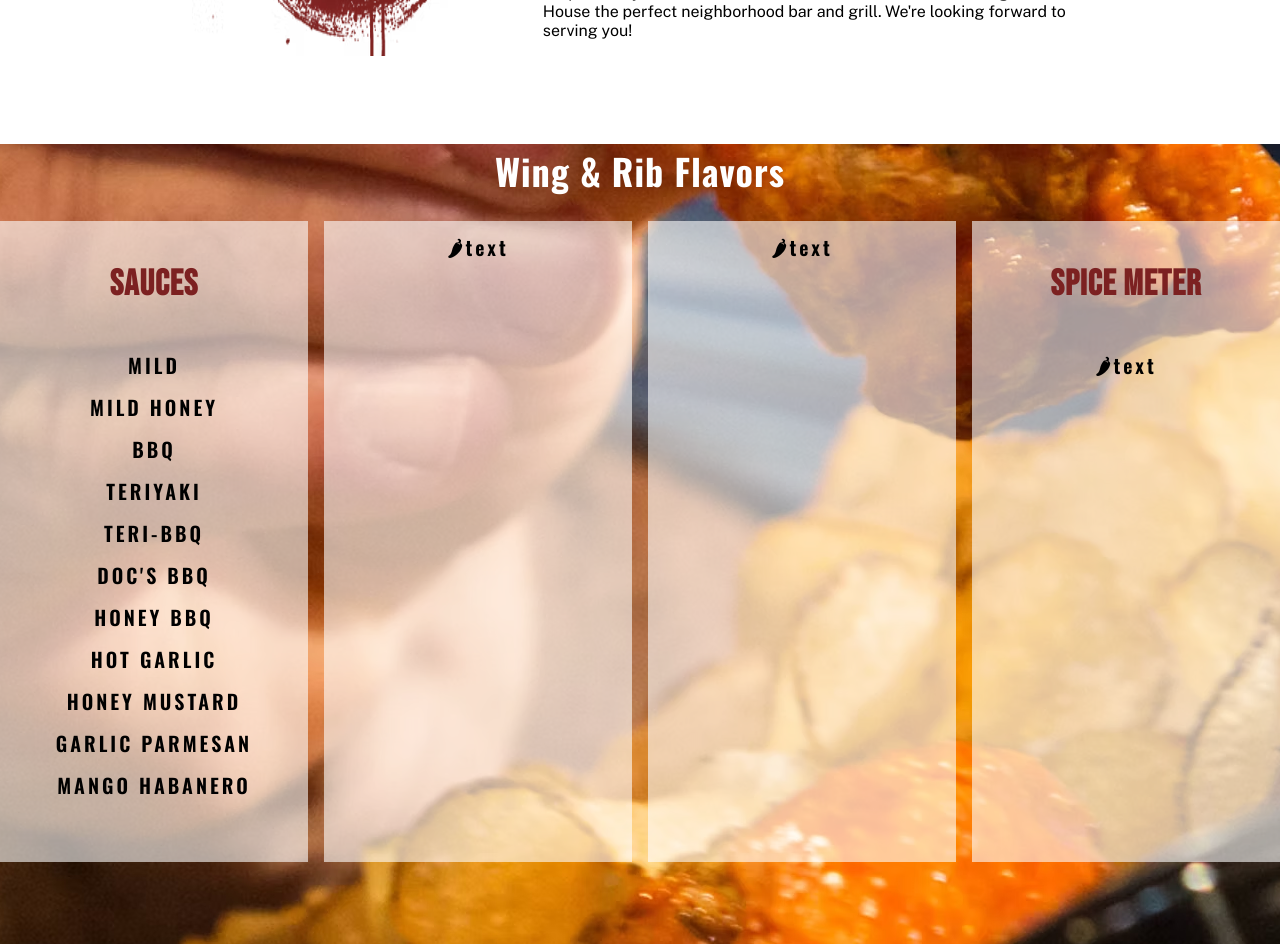
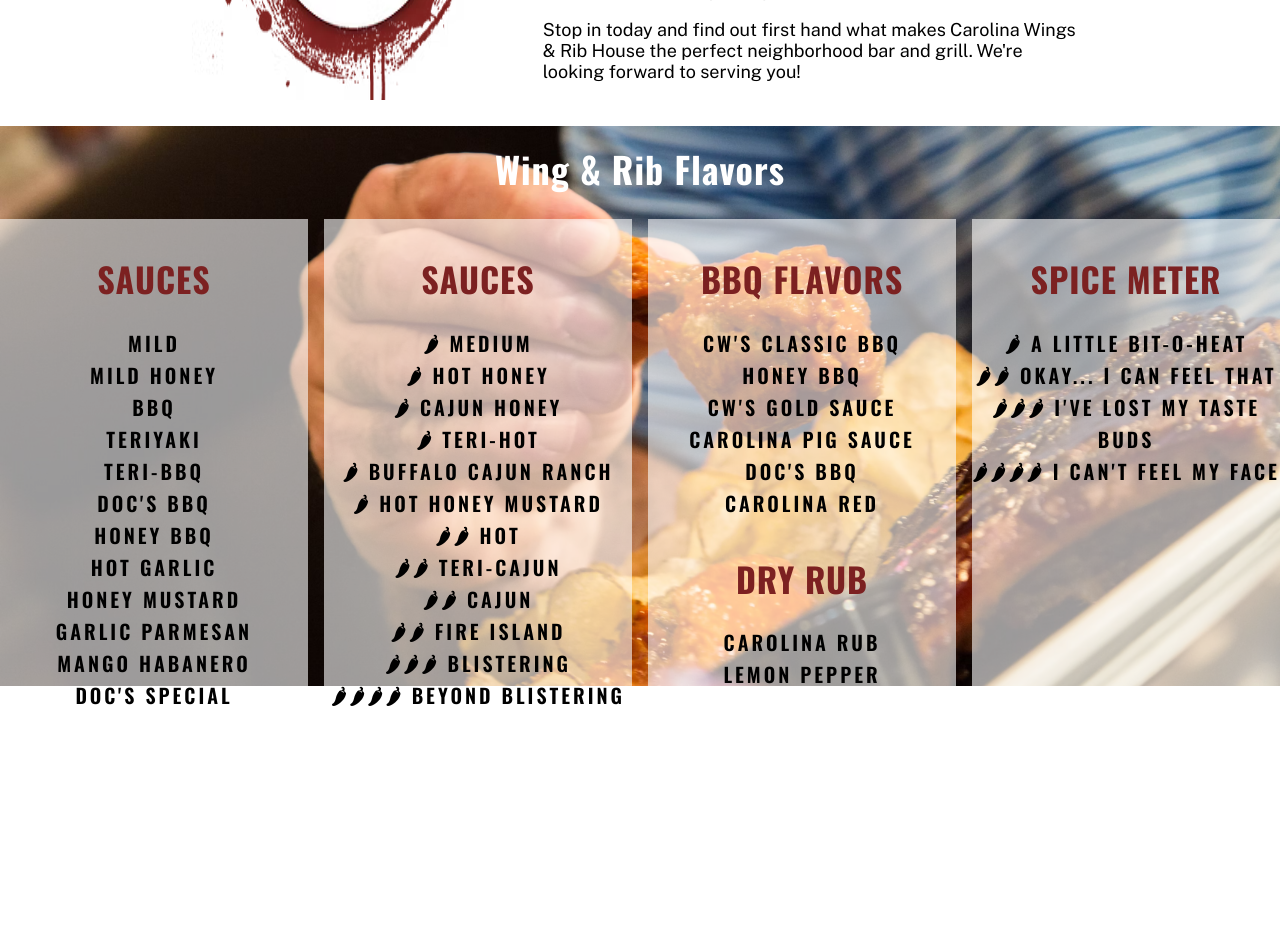
Before and after one commit to ty-bennett/carolinawings, a React (Vite) app in the folder frontend/: page / in a window 1280 px wide. Shown: the part 1700-2644 px from the top of the page. After the commit the page ends 2426 px from the top, so only its background shows below. Built offline with nearby package versions, Linux system fonts and the light colour scheme.

Commit message:
sauces section done! looking good, moving onto gift card component and map components next, then footers, then pages then a reactive section for the specials, then deployment and pipelines so that will be fun

```diff
--- a/frontend/src/components/About.module.css
+++ b/frontend/src/components/About.module.css
@@ -3,7 +3,7 @@
 @import url('https://fonts.googleapis.com/css2?family=Bebas+Neue&family=Inconsolata:wght@200..900&family=Lexend&family=Pacifico&family=Public+Sans:ital,wght@0,100..900;1,100..900&display=swap');
 
 .headercontainer {
-  margin-top: 1%;
+  padding-top: 1%;
   margin-bottom: 1%;
 }
 
@@ -19,6 +19,7 @@
   flex-direction: column;
   height: auto;
   width: 100%;
+  margin-bottom: 2%;
 }
 
 .textcontainer {
@@ -26,11 +27,11 @@
   flex-direction: row;
   margin-right: 15%;
   margin-left: 15%;
-  margin-bottom: 5%;
 }
 
 p {
   font-family: "Public Sans", arial;
+  font-size: 18px;
 }
 
 img {
--- a/frontend/src/components/Sauces.module.css
+++ b/frontend/src/components/Sauces.module.css
@@ -4,15 +4,18 @@
   font-family: "Oswald";
   font-size: 36px;
   color: white;
+  padding: 2vh 0 0 0;
 }
 
 .bgimg {
   background-image: url("/public/backgroundImages/saucesbg.jpg");
   background-repeat: no-repeat;
   background-attachment: fixed;
-  background-position: center;
-  height: 100vh;
-  width: 100%;
+  background-position-y: top;
+  background-position-x: top;
+  background-size: cover;
+  height: 70vh;
+  width: auto;
 }
 
 .contentcontainer {
@@ -31,14 +34,11 @@
 }
 
 .sauceheader {
-  font-family: "Bebas Neue";
+  font-family: "Oswald";
   color: #7c2121;
-  font-size: 36px;
-  padding: 0.5em 0 0.5em 0;
-}
-
-.saucecontainer {
-  margin-bottom: 20%;
+  font-size: 34px;
+  margin-top: 1em;
+  text-transform: uppercase;
 }
 
 .text {
@@ -47,7 +47,12 @@
   font-size: 20px;
   font-weight: 600;
   padding: 0;
-  margin: 10px 0 10px 0;
+  margin: 0;
   letter-spacing: 0.15em;
   line-height: 1.6em;
 }
+
+.saucecontainer {
+  margin: 0;
+  margin-bottom: 5%;
+}
--- a/frontend/src/components/Sauces.tsx
+++ b/frontend/src/components/Sauces.tsx
@@ -22,17 +22,44 @@
               <p className={sauces.text}> HONEY MUSTARD </p>
               <p className={sauces.text}> GARLIC PARMESAN </p>
               <p className={sauces.text}> MANGO HABANERO </p>
+              <p className={sauces.text}> DOC'S SPECIAL</p>
             </div>
           </div>
           <div className={sauces.card}>
-            <p className={sauces.text}>🌶text</p>
+            <h1 className={sauces.sauceheader}>Sauces</h1>
+            <div className={sauces.saucecontainer}>
+            <p className={sauces.text}>&#127798; MEDIUM</p>
+            <p className={sauces.text}>&#127798; HOT HONEY</p>
+            <p className={sauces.text}>&#127798; CAJUN HONEY</p>
+            <p className={sauces.text}>&#127798; TERI-HOT</p>
+            <p className={sauces.text}>&#127798; BUFFALO CAJUN RANCH</p>
+            <p className={sauces.text}>&#127798; HOT HONEY MUSTARD</p>
+            <p className={sauces.text}>&#127798;&#127798; HOT</p>
+            <p className={sauces.text}>&#127798;&#127798; TERI-CAJUN</p>
+            <p className={sauces.text}>&#127798;&#127798; CAJUN</p>
+            <p className={sauces.text}>&#127798;&#127798; FIRE ISLAND</p>
+            <p className={sauces.text}>&#127798;&#127798;&#127798; BLISTERING</p>
+            <p className={sauces.text}>&#127798;&#127798;&#127798;&#127798; BEYOND BLISTERING</p>
+            </div>
           </div>
           <div className={sauces.card}>
-            <p className={sauces.text}>🌶text</p>
+          <h1 className={sauces.sauceheader}>BBQ Flavors</h1>
+            <p className={sauces.text}>CW'S CLASSIC BBQ</p>
+            <p className={sauces.text}>HONEY BBQ</p>
+            <p className={sauces.text}>CW'S GOLD SAUCE</p>
+            <p className={sauces.text}>CAROLINA PIG SAUCE</p>
+            <p className={sauces.text}>DOC'S BBQ</p>
+            <p className={sauces.text}>CAROLINA RED</p>
+          <h1 className={sauces.sauceheader}>DRY RUB</h1>
+            <p className={sauces.text}>CAROLINA RUB</p>
+            <p className={sauces.text}>LEMON PEPPER</p>
           </div>
           <div className={sauces.card}>
           <h1 className={sauces.sauceheader}>Spice Meter</h1>
-            <p className={sauces.text}>🌶text</p>
+            <p className={sauces.text}>&#127798; A LITTLE BIT-O-HEAT</p>
+            <p className={sauces.text}>&#127798;&#127798; OKAY... I CAN FEEL THAT</p>
+            <p className={sauces.text}>&#127798;&#127798;&#127798; I'VE LOST MY TASTE BUDS</p>
+            <p className={sauces.text}>&#127798;&#127798;&#127798;&#127798; I CAN'T FEEL MY FACE</p>
           </div>
         </div>
       </div>
```
